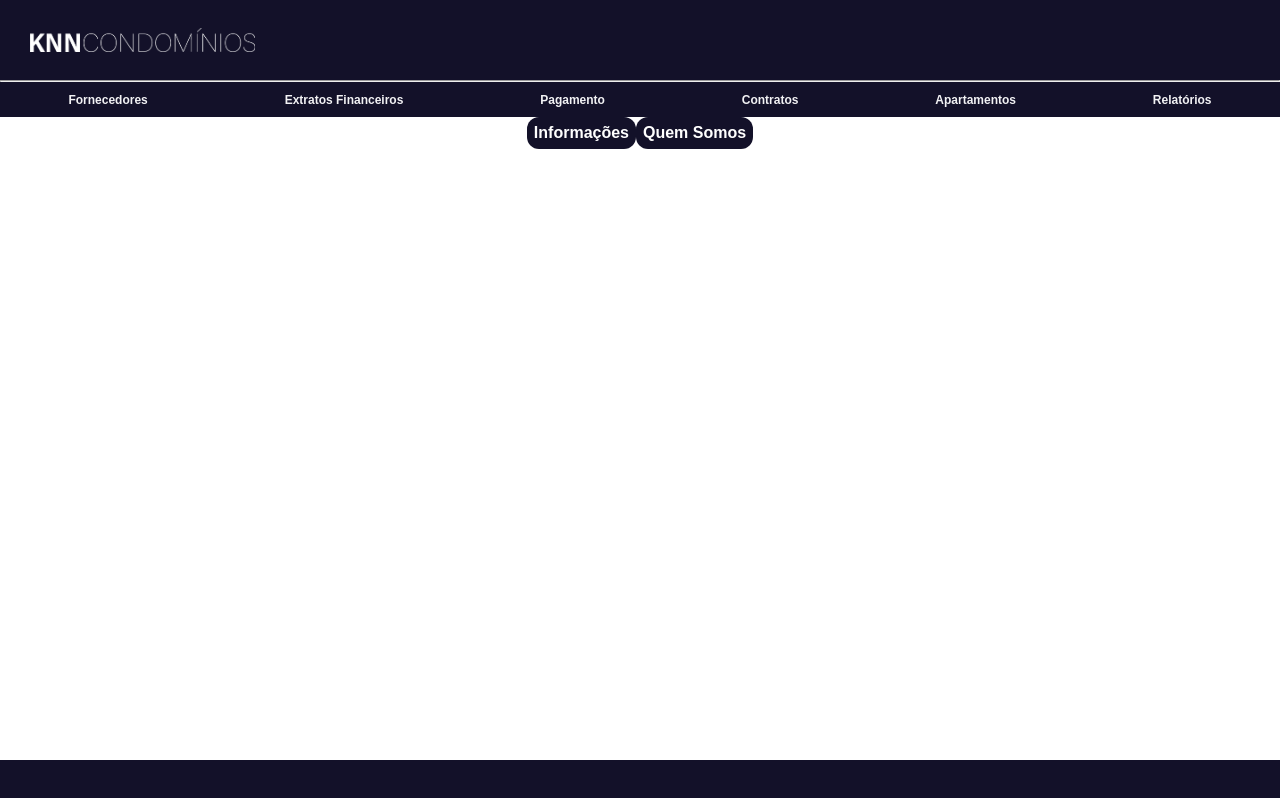
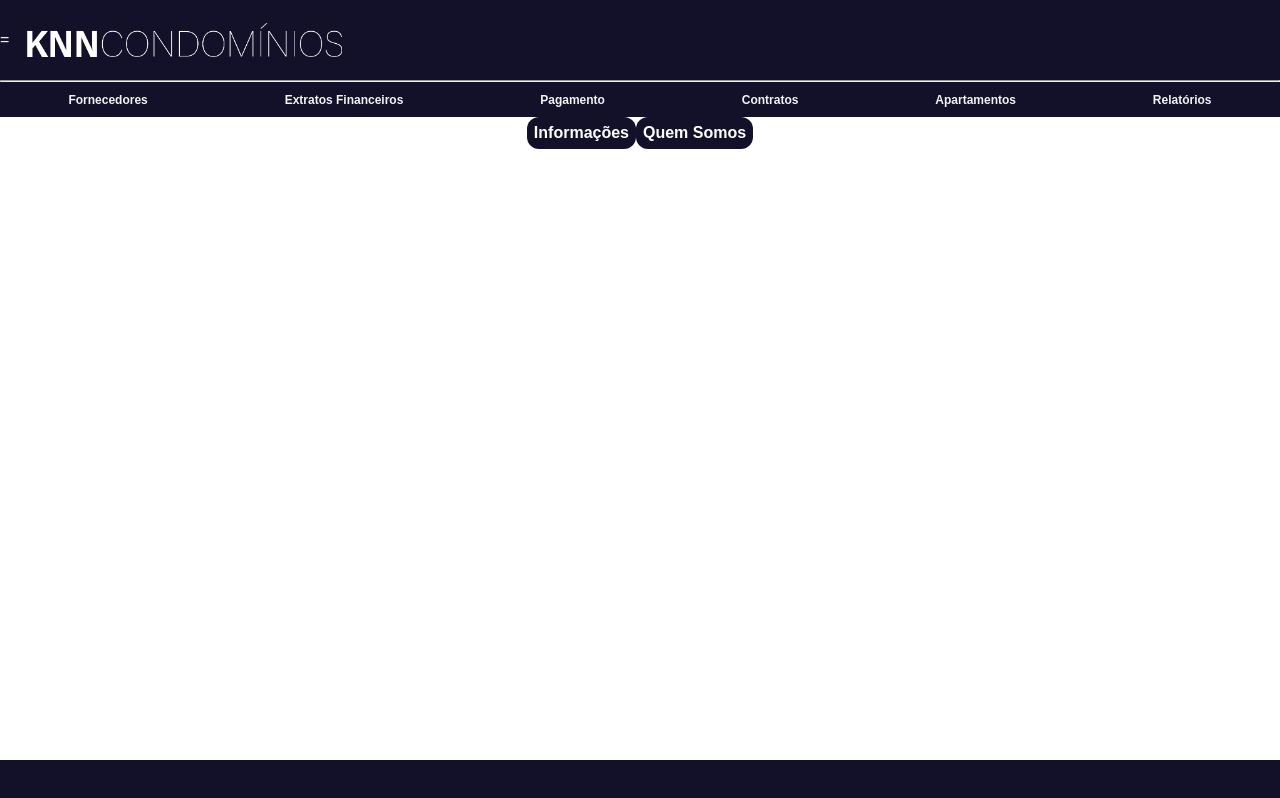
Before and after one commit to matheuspmbarcellos/KnnSystem, a React (Create React App) app in the folder frontend/: page / in a window 1280 px wide. Built offline with nearby package versions, Linux system fonts and the light colour scheme.

Commit message:
Login - Icon

```diff
--- a/frontend/src/components/Header/index.js
+++ b/frontend/src/components/Header/index.js
@@ -1,15 +1,17 @@
 import { HeaderContainer } from "./styles";
 import {KNNlogo} from "./styles";
-import logo from "./KNNlogo.png";
 
 
 const Header = () => {
   return (
 
     <HeaderContainer>
-      <KNNlogo src={logo} alt="logo"/>
+=      <KNNlogo as="a" href="./Home"></KNNlogo>
+
     </HeaderContainer>
   )
 }
 
 export default Header;
+
+// <KNNlogo src={logo} alt="logo"/>
--- a/frontend/src/components/Header/styles.js
+++ b/frontend/src/components/Header/styles.js
@@ -1,4 +1,5 @@
 import styled from "styled-components";
+/* import logo from "./KNNlogo.png"; */
 
 export const HeaderContainer = styled.div`
     width: 100%;
@@ -13,7 +14,22 @@ export const HeaderContainer = styled.div`
     }
 
 `
+
+export const KNNlogo = styled.button`
+padding-left: 100px;
+height:70px;
+width: 250px;
+background: url(./KNNlogo.png);
+background-size: 90%;
+position: relative;
+background-repeat: no-repeat;
+background-position: center;
+border: none;
+`;
+
+/*
 export const KNNlogo = styled.img`
 padding-left: 30px;
 height:30%;
 `;
+*/
```
Also changed, not shown: frontend/public/KNNlogo.png (renamed from frontend/src/components/Header/KNNlogo.png), frontend/src/components/Navbar/index.js (line endings or trailing spaces).
